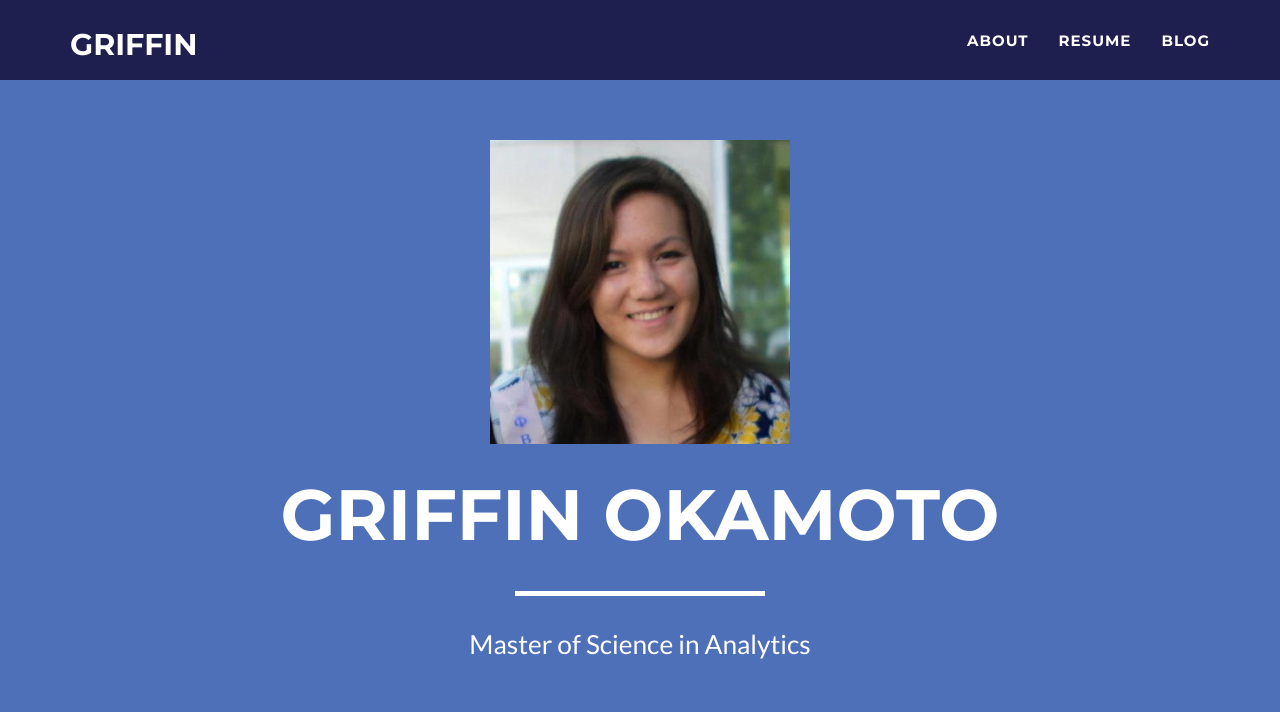
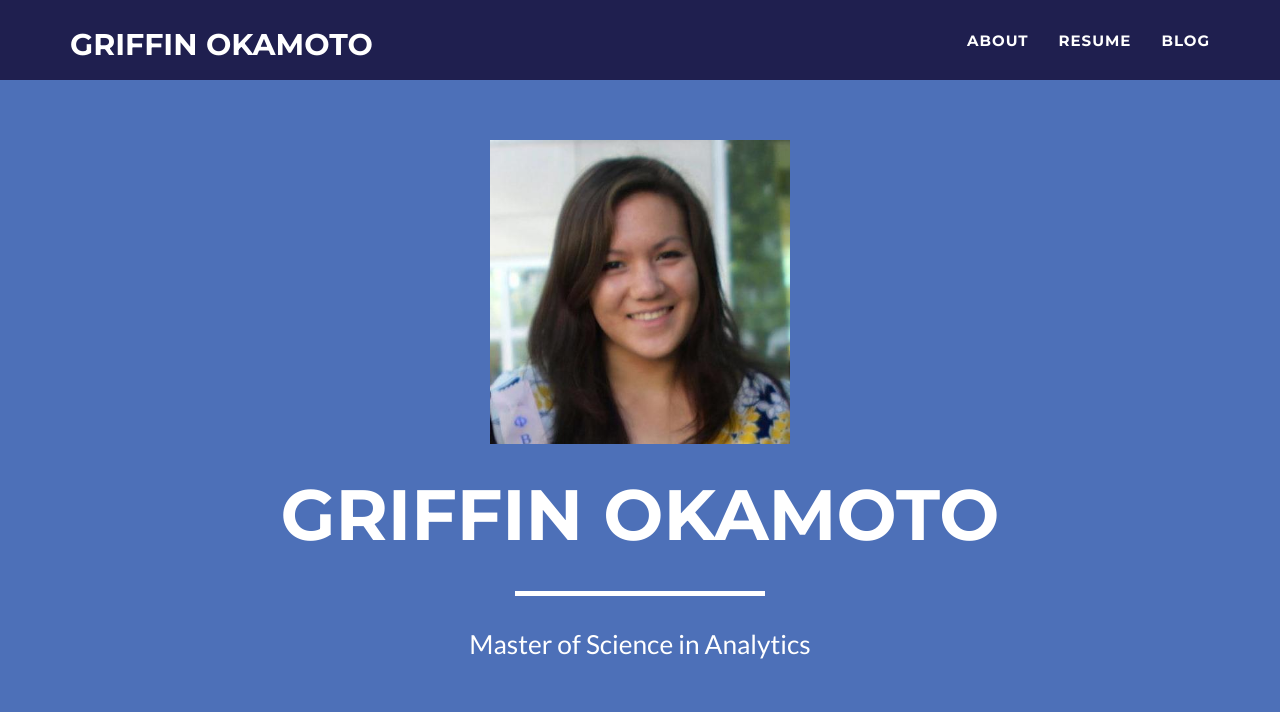
Before and after one commit to gokamoto/personal-website, a Flask app: page / in a window 1280 px wide. Shown: the top 712 px of the page. Run offline with Flask 2, Linux system fonts and the light colour scheme; some libraries are stand-ins or nearby versions.

Commit message:
new links for pages

```diff
--- a/templates/index.html
+++ b/templates/index.html
@@ -44,7 +44,7 @@
                     <span class="icon-bar"></span>
                     <span class="icon-bar"></span>
                 </button>
-                <a class="navbar-brand" href="#page-top">Griffin</a>
+                <a class="navbar-brand" href="#page-top">Griffin Okamoto</a>
             </div>
 
             <!-- Collect the nav links, forms, and other content for toggling -->
@@ -54,7 +54,7 @@
                         <a href="#page-top"></a>
                     </li>
                     <li class="page-scroll">
-                        <a href="about.html">About</a>
+                        <a href="{{ url_for('about') }}">About</a>
                     </li>
                     <li class="page-scroll">
                         <a href="resume.html">Resume</a>
@@ -277,6 +277,7 @@
                 </div>
             </div>
         </div>
+
         <div class="footer-below">
             <div class="container">
                 <div class="row">
```
